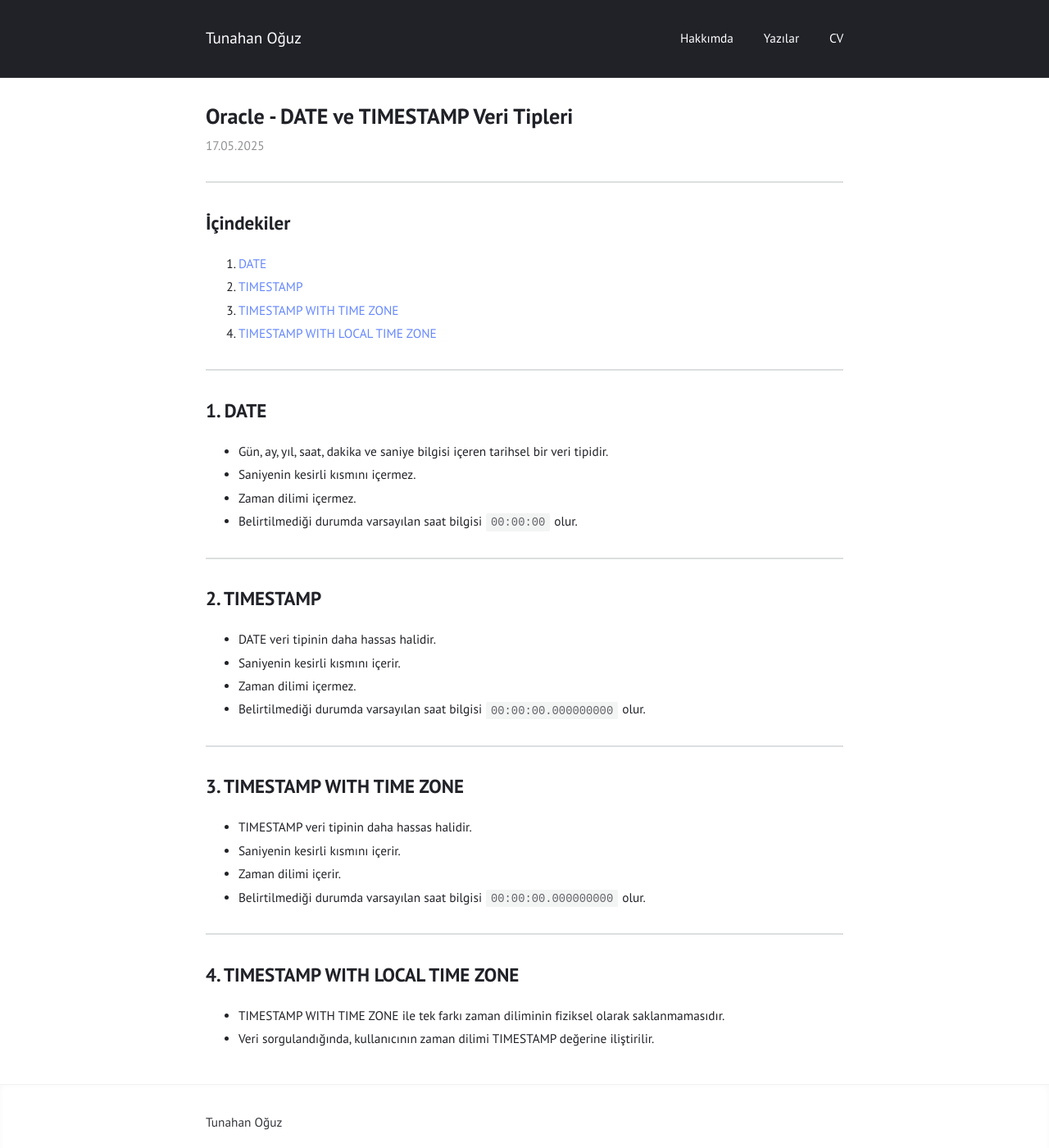
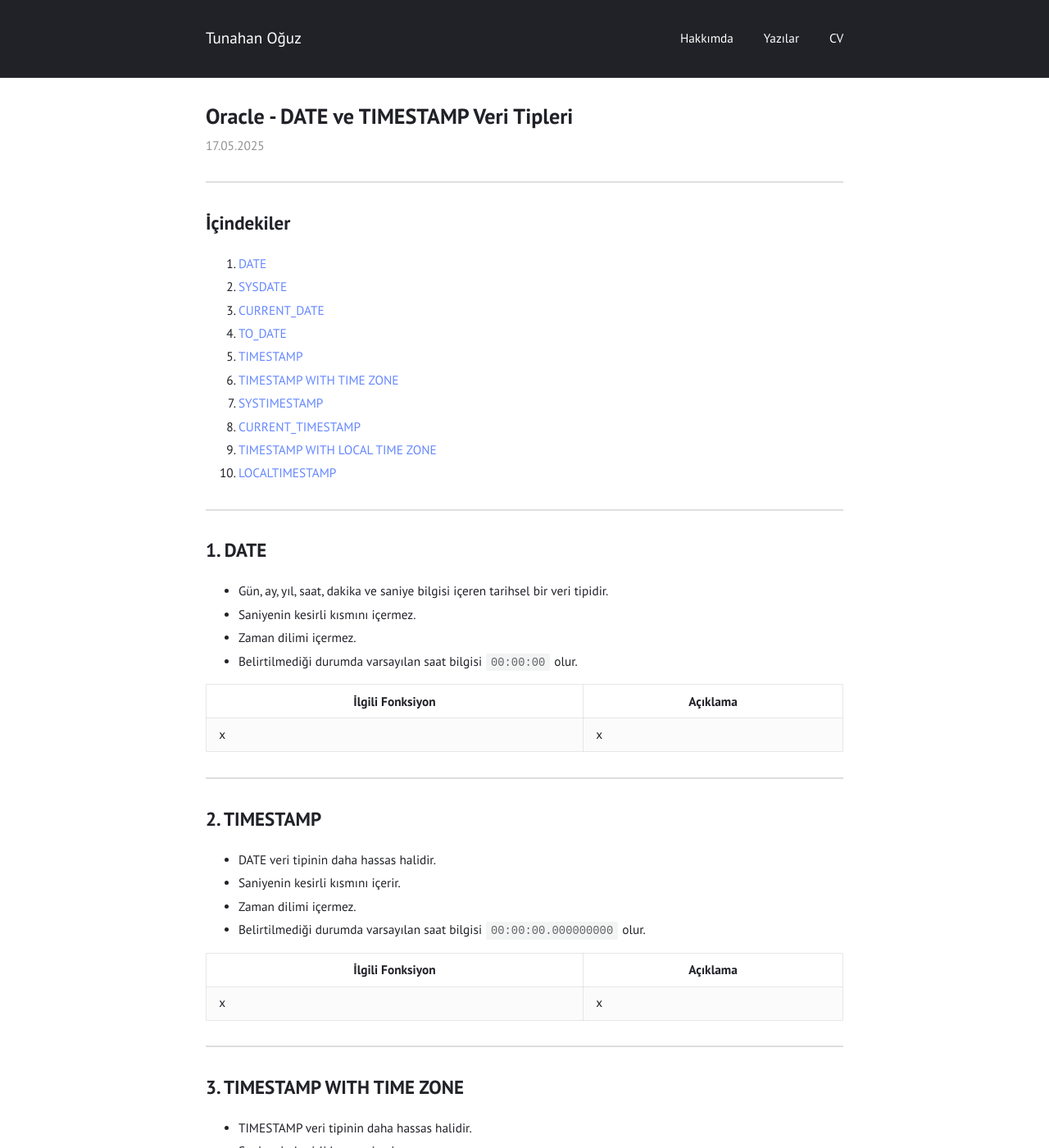
Before and after one commit to tunahanoguz/tunahanoguz.github.io, a Jekyll site: the page built from _posts/2025-05-17-oracle-DATE-ve-TIMESTAMP-veri-tipleri.md, in a window 1280 px wide and 1400 px high. Shown: the whole window at 82% size. Built offline with Jekyll 4.4.1, drawn with Linux system fonts in a browser that asks for light colours; some of the changed text lies outside the part shown.

Commit message:
Update 2025-05-17-oracle-DATE-ve-TIMESTAMP-veri-tipleri.md

```diff
--- a/_posts/2025-05-17-oracle-DATE-ve-TIMESTAMP-veri-tipleri.md
+++ b/_posts/2025-05-17-oracle-DATE-ve-TIMESTAMP-veri-tipleri.md
@@ -7,10 +7,16 @@ categories: oracle
 ---
 
 ## İçindekiler
-1. [DATE](#date)
-2. [TIMESTAMP](#timestamp)
-2. [TIMESTAMP WITH TIME ZONE](#timestamp-with-time-zone)
-2. [TIMESTAMP WITH LOCAL TIME ZONE](#timestamp-with-local-time-zone)
+1. [DATE](#DATE)
+  1. [SYSDATE](#SYSDATE)
+  2. [CURRENT_DATE](#CURRENT_DATE)
+  3. [TO_DATE](#TO_DATE)
+2. [TIMESTAMP](#TIMESTAMP)
+3. [TIMESTAMP WITH TIME ZONE](#TIMESTAMP_WITH_TIME_ZONE)
+  1. [SYSTIMESTAMP](#SYSTIMESTAMP)
+  2. [CURRENT_TIMESTAMP](#CURRENT_TIMESTAMP)
+4. [TIMESTAMP WITH LOCAL TIME ZONE](#TIMESTAMP_WITH_LOCAL_TIME_ZONE)
+  1. [LOCALTIMESTAMP](#LOCALTIMESTAMP)
 
 ---
 
@@ -21,6 +27,10 @@ categories: oracle
 - Zaman dilimi içermez.
 - Belirtilmediği durumda varsayılan saat bilgisi `00:00:00` olur.
 
+| İlgili Fonksiyon | Açıklama |
+|------------------|----------|
+| x                | x        |
+
 ---
 
 ## 2. TIMESTAMP {#timestamp}
@@ -29,6 +39,10 @@ categories: oracle
 - Saniyenin kesirli kısmını içerir.
 - Zaman dilimi içermez.
 - Belirtilmediği durumda varsayılan saat bilgisi `00:00:00.000000000` olur.
+
+| İlgili Fonksiyon | Açıklama |
+|------------------|----------|
+| x                | x        |
 
 ---
 
@@ -39,9 +53,17 @@ categories: oracle
 - Zaman dilimi içerir.
 - Belirtilmediği durumda varsayılan saat bilgisi `00:00:00.000000000` olur.
 
+| İlgili Fonksiyon | Açıklama |
+|------------------|----------|
+| x                | x        |
+
 ---
 
 ## 4. TIMESTAMP WITH LOCAL TIME ZONE {#timestamp-with-local-time-zone}
 
 - TIMESTAMP WITH TIME ZONE ile tek farkı zaman diliminin fiziksel olarak saklanmamasıdır.
 - Veri sorgulandığında, kullanıcının zaman dilimi TIMESTAMP değerine iliştirilir.
+
+| İlgili Fonksiyon | Açıklama |
+|------------------|----------|
+| x                | x        |
```
